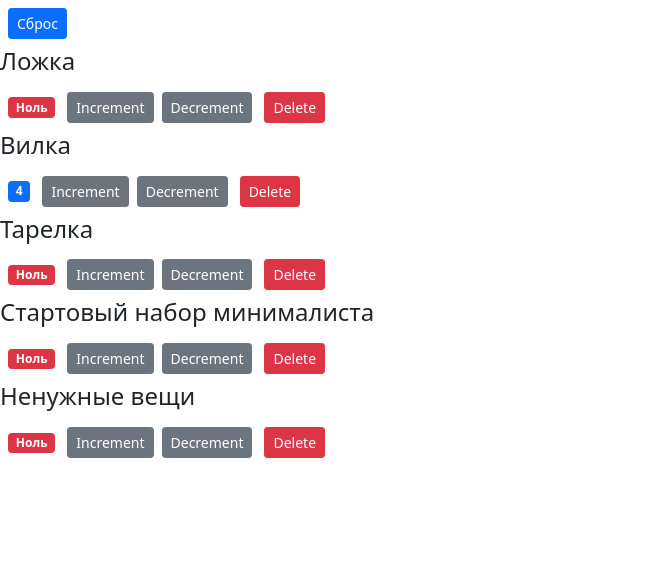
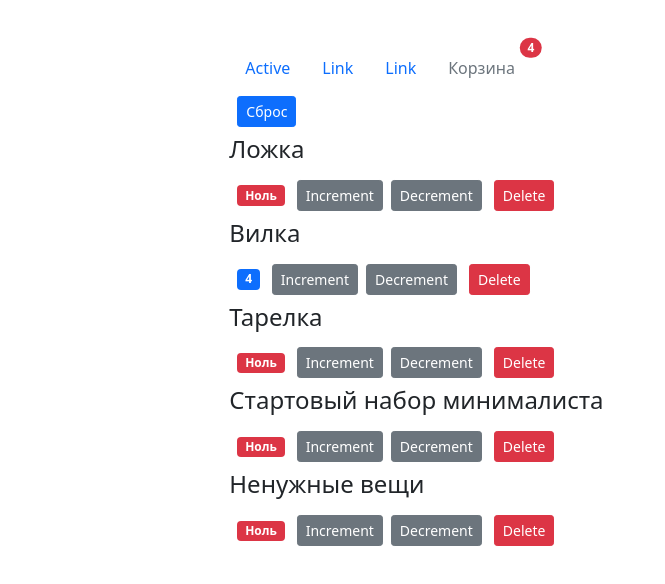
Before and after one commit to Den9rcq/counter-app, a React (Create React App) app: page / in a window 1280 px wide. Shown: the top 584 px of the page, without its empty margins (0-665 px from the left). Built offline with nearby package versions, Linux system fonts and the light colour scheme.

Commit message:
Final learn 3
Composition of components

```diff
--- /dev/null
+++ b/src/App.jsx
@@ -0,0 +1,46 @@
+import React, {useState} from "react";
+import './App.css';
+import Counters from "./components/counters";
+import NavBar from "./components/navBar";
+
+function App() {
+	const initialState = [
+		{value: 0, id: 1, name: 'Ложка'},
+		{value: 4, id: 2, name: 'Вилка'},
+		{value: 0, id: 3, name: 'Тарелка'},
+		{value: 0, id: 4, name: 'Стартовый набор минималиста'},
+		{value: 0, id: 5, name: 'Ненужные вещи'},
+	]
+
+	const [counters, setCounters] = useState(initialState)
+	// Addition value
+	const handleIncrement = (counterId) => setCounters(counters.map(c => c.id === counterId ? {
+		...c,
+		value: ++c.value
+	} : c))
+	// Decrease value
+	const handleDecrement = (counterId) => setCounters(counters.map(c => c.id === counterId && c.value > 0 ? {
+		...c,
+		value: --c.value
+	} : c))
+	// Deleting an array element
+	const handleDelete = (counterId) => setCounters(counters.filter(counter => counter.id !== counterId))
+	// Reset state
+	const handleReset = () => setCounters(initialState)
+	// Sum items
+	const sumItems = () => counters.reduce((a, b) => a + b.value, 0)
+	return (
+		<div className="col-lg-8 mx-auto p-3 py-md-5">
+			<main>
+				<NavBar totalItems={sumItems}/>
+				<Counters onIncrement={handleIncrement}
+				          onDecrement={handleDecrement}
+				          onDelete={handleDelete}
+				          onReset={handleReset}
+				          counters={counters}/>
+			</main>
+		</div>
+	);
+}
+
+export default App;
--- a/src/components/counter.jsx
+++ b/src/components/counter.jsx
@@ -1,20 +1,20 @@
 import React from 'react';
 
-const Counter = (props) => {
-	const formValue = () => props.value === 0 ? 'Ноль' : props.value
-	const getBadgeClasses = () => props.value === 0 ? 'badge m-2 bg-danger' : 'badge m-2 bg-primary'
+const Counter = ({value, name, id, onIncrement, onDecrement, onDelete}) => {
+	const formValue = () => value === 0 ? 'Ноль' : value
+	const getBadgeClasses = () => value === 0 ? 'badge m-2 bg-danger' : 'badge m-2 bg-primary'
 
 	return (
 		<div>
-			<h4>{props.name}</h4>
+			<h4>{name}</h4>
 			<span className={getBadgeClasses()}>{formValue()}</span>
-			<button onClick={() => props.onIncrement(props.id)}
+			<button onClick={() => onIncrement(id)}
 			        className='btn btn-secondary btn-sm m-1'>Increment
 			</button>
-			<button onClick={() => props.onDecrement(props.id)}
+			<button onClick={() => onDecrement(id)}
 			        className='btn btn-secondary btn-sm m-1'>Decrement
 			</button>
-			<button onClick={() => props.onDelete(props.id)}
+			<button onClick={() => onDelete(id)}
 			        className="btn btn-danger btn-sm m-2">Delete
 			</button>
 		</div>
--- a/src/components/counters.jsx
+++ b/src/components/counters.jsx
@@ -1,34 +1,16 @@
 import React, {useState} from 'react';
 import Counter from "./counter";
 
-const Counters = () => {
-	const initialState = [
-		{value: 0, id: 1, name: 'Ложка'},
-		{value: 4, id: 2, name: 'Вилка'},
-		{value: 0, id: 3, name: 'Тарелка'},
-		{value: 0, id: 4, name: 'Стартовый набор минималиста'},
-		{value: 0, id: 5, name: 'Ненужные вещи'},
-	]
+const Counters = ({counters, onReset, ...rest}) => {
 
-	const [counters, setCounters] = useState(initialState)
-	// Addition value
-	const handleIncrement = (counterId) => setCounters(counters.map(c => c.id === counterId ? {...c, value: ++c.value} : c))
-	// Decrease value
-	const handleDecrement = (counterId) => setCounters(counters.map(c => c.id === counterId && c.value > 0 ? {...c, value: --c.value} : c))
-	// Deleting an array element
-	const handleDelete = (counterId) => setCounters(counters.filter(counter => counter.id !== counterId))
-	// Reset state
-	const handleReset = () => setCounters(initialState)
 	return (
 		<div>
-			<button className="btn btn-primary btn-sm m-2" onClick={handleReset}>Сброс</button>
+			<button className="btn btn-primary btn-sm m-2" onClick={onReset}>Сброс</button>
 			{counters.map(counter => (
 				<Counter
 					key={counter.id}
-					onDelete={handleDelete}
-					onIncrement={handleIncrement}
-					onDecrement={handleDecrement}
-					{...counter}/>
+					{...counter}
+					{...rest}/>
 			))}
 		</div>
 	);
--- /dev/null
+++ b/src/components/navBar.jsx
@@ -0,0 +1,28 @@
+import React from 'react';
+
+const NavBar = ({totalItems}) => {
+	return (
+		<ul className="nav">
+			<li className="nav-item">
+				<a className="nav-link active" aria-current="page" href="/">Active</a>
+			</li>
+			<li className="nav-item">
+				<a className="nav-link" href="/">Link</a>
+			</li>
+			<li className="nav-item">
+				<a className="nav-link" href="/">Link</a>
+			</li>
+			<li className="nav-item">
+				<a className="nav-link disabled position-relative" href="/" tabIndex="-1" aria-disabled="true">
+					Корзина
+					<span className="position-absolute top-0 start-100 translate-middle badge rounded-pill bg-danger">
+						{totalItems()}
+						<span className="visually-hidden">unread messages</span>
+                    </span>
+				</a>
+			</li>
+		</ul>
+	);
+};
+
+export default NavBar;
--- a/src/index.js
+++ b/src/index.js
@@ -1,14 +1,13 @@
 import React from 'react';
 import ReactDOM from 'react-dom';
 import './index.css';
-// import App from './App';
+import App from './App';
 import reportWebVitals from './reportWebVitals';
 import 'bootstrap/dist/css/bootstrap.css';
-import Counters from "./components/counters";
 
 ReactDOM.render(
 	<React.StrictMode>
-		<Counters/>
+		<App/>
 	</React.StrictMode>,
 	document.getElementById('root')
 );
```
Also changed, not shown: src/App.js (deleted, +0 -25 lines).
